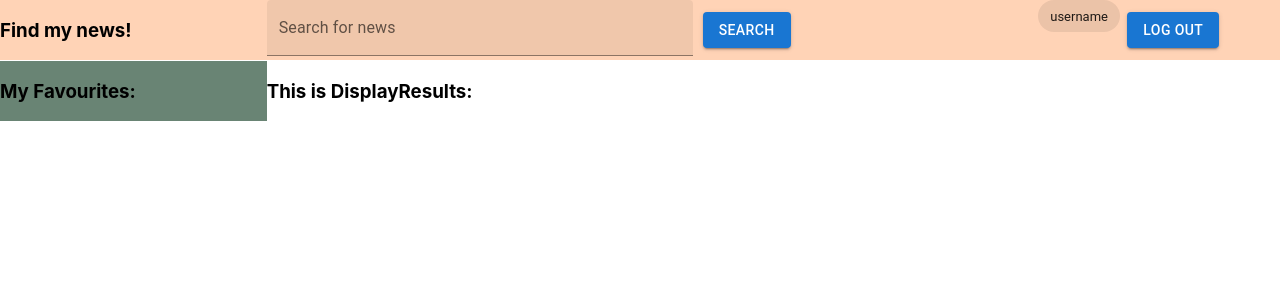
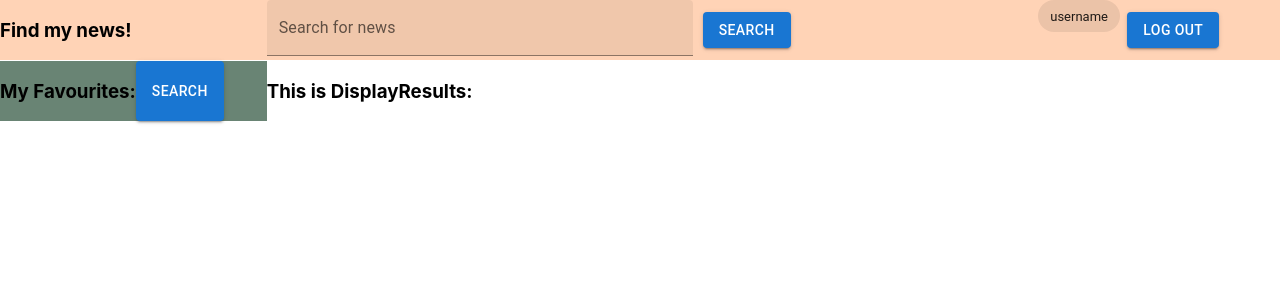
Before and after one commit to aneissofea/KYDP-Frontend-Alya, a React (Create React App) app in the folder Practicuum/news-app/: page /home in a window 1280 px wide. Shown: the top 300 px of the page. Built offline with nearby package versions, Linux system fonts and the light colour scheme.

Commit message:
inserted button clear

```diff
--- a/Practicuum/news-app/src/components/MyFavouritesPanel.jsx
+++ b/Practicuum/news-app/src/components/MyFavouritesPanel.jsx
@@ -1,12 +1,20 @@
-import { Grid } from "@mui/material";
+import { Grid, Button } from "@mui/material";
+import { useState } from "react";
 
 function MyFavouritesPanel() {
 
+    const [favouriteslist, setFavouriteslist] = useState({});
 
+    const handleClear = () => {
+
+    };
 
     return(
         <Grid container direction='row' style={{display: "flex", backgroundColor: "#698474" }}>
             <h3>My Favourites:</h3>
+            <Button variant="contained" onClick={handleClear}>
+                Search
+            </Button>
         </Grid>
 
     );
```
